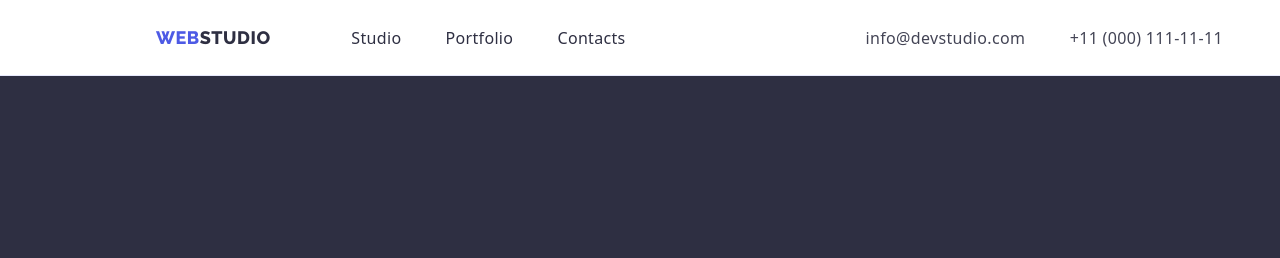
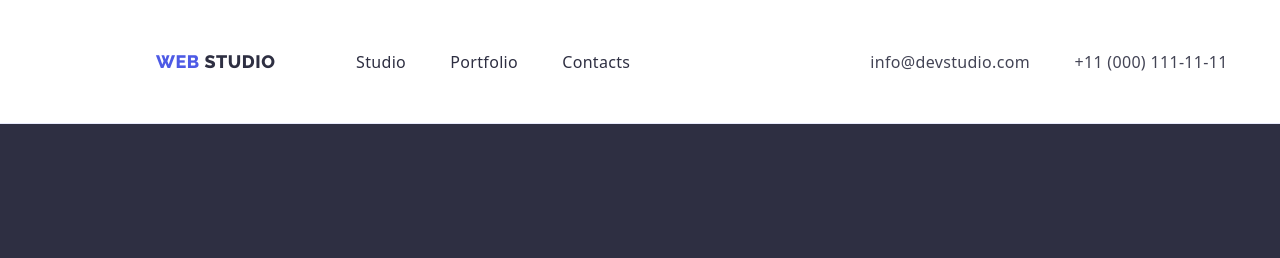
Before and after one commit to jmdacs/goit-markup-hw-03, a plain HTML site: page index.html in a window 1280 px wide. Shown: the top 258 px of the page. Drawn offline with nearby package versions, Linux system fonts and the light colour scheme.

Commit message:
2023 10 05 AA

```diff
--- a/css/styles.css
+++ b/css/styles.css
@@ -54,7 +54,7 @@ button {
 .header {
     background-color: var(--white);
     border-bottom: 1px solid var(--cornflower) ;
-
+    padding: 24px 0px;
     /*width: 1440px;
     height: 600px;
     flex-shrink: 0*/
@@ -75,13 +75,14 @@ button {
     justify-content: center;
     align-items: center;
     flex-shrink: 0;*/
-}*/
+}
 
 .nav, .address {
     display: inline-block;
 }
 
 .nav-link {
+    text-decoration: none;
     color: var(--NAVY-BLUE, #2E2F42);
     font-family: Raleway;
     font-size: 18px;
@@ -90,11 +91,6 @@ button {
     line-height: 21px; /* 116.667% */
     letter-spacing: 0.54px;
     text-transform: uppercase;
-}
-
-.nav-link {
-    margin-top: 25.5px;
-    margin-bottom: 25.5px;
     padding-right: 76px;
 }
 
@@ -106,7 +102,7 @@ button {
     display: inline-block;
     color: var(--navyblue);
     width: 1;
-    height: 1;
+    /*height: 1;*/
 }
 
 .nav-item-link {
--- a/index.html
+++ b/index.html
@@ -27,7 +27,8 @@
     <nav class="nav">
       <!-- Navigation to other pages -->
       <a class="nav-link" href="./index.html">
-        <span class="nav-span">WEB</span>STUDIO
+        <span class="nav-span">WEB</span>
+        <span>STUDIO</span>
       </a>
       <ul class="nav-list">
         <li class="nav-list-item">
```
